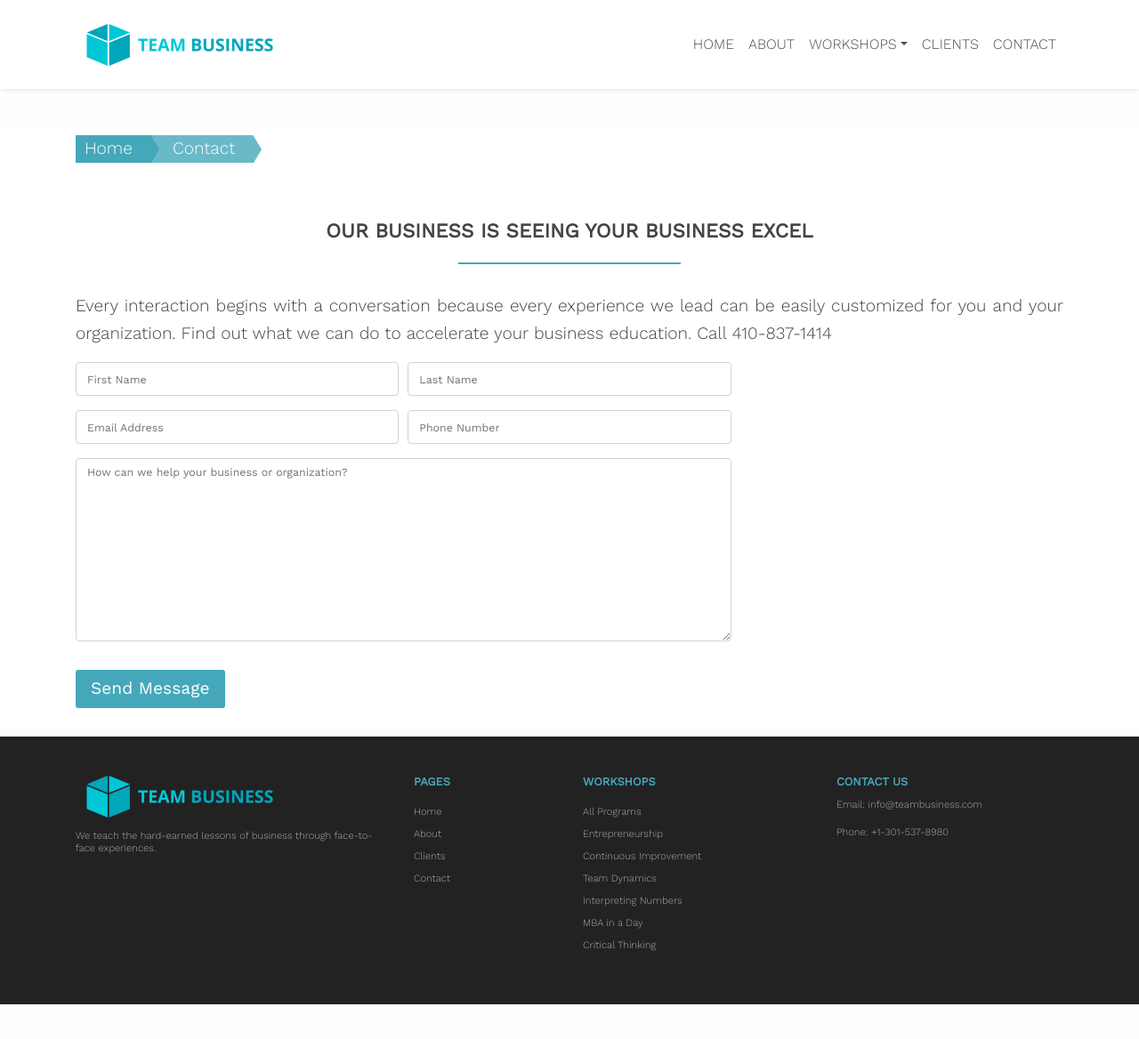
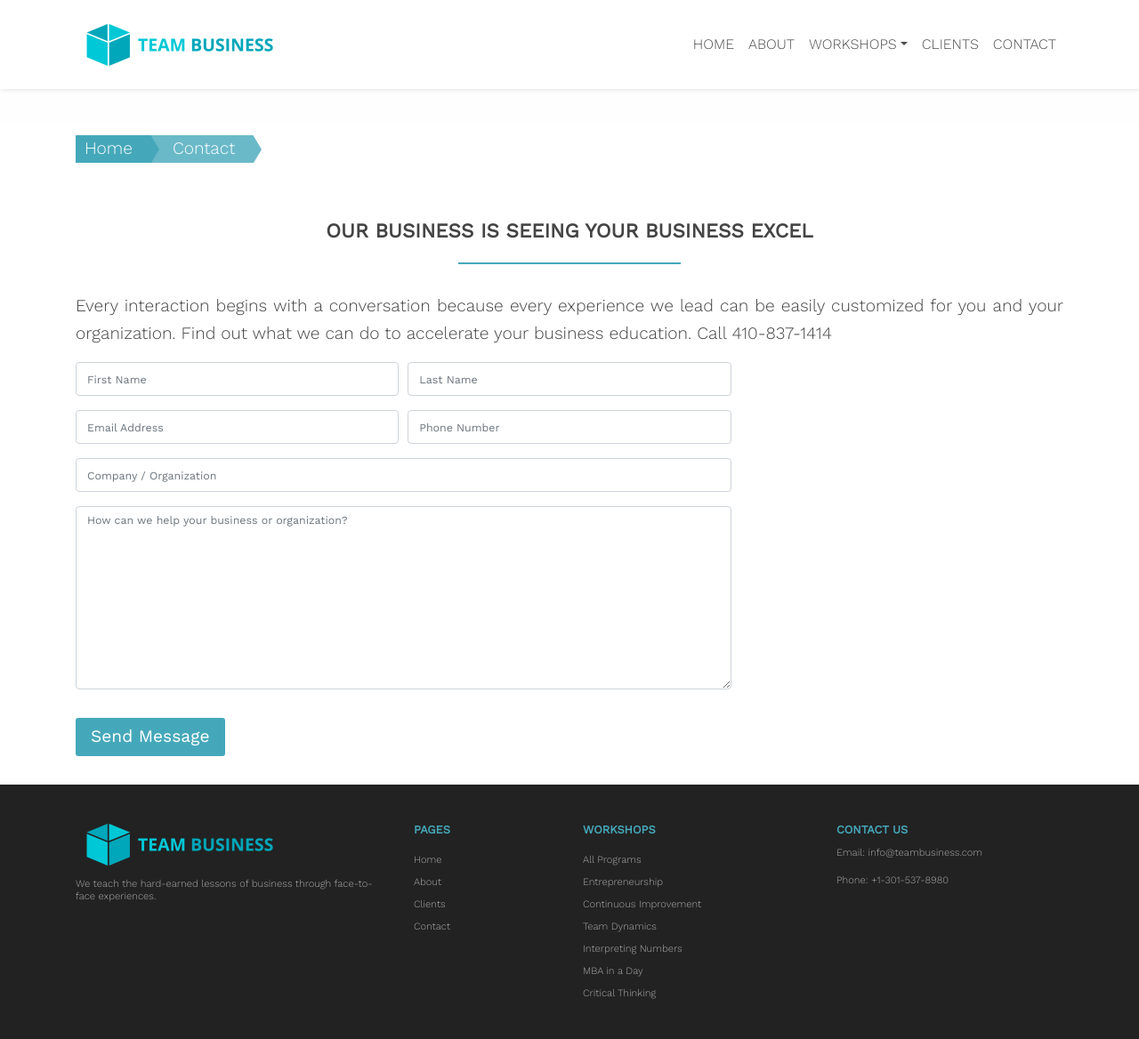
Before and after one commit to zac-heisey/team-business, a Jekyll site: the page built from _pages/contact.md, in a window 1280 px wide and 1183 px high. Shown: the top 1168 px of the window at 89% size. Built offline with Jekyll 4.4.1, drawn with Linux system fonts in a browser that asks for light colours.

Commit message:
add company/organization field to contact form

```diff
--- a/_pages/contact.md
+++ b/_pages/contact.md
@@ -42,6 +42,14 @@ Every interaction begins with a conversation because every experience we lead ca
   </div>
 
   <div class="form-row">
+    <!-- Company / Organization -->
+    <div class="form-group col-md-8">
+      <label class="sr-only" for="organization">Company / Organization</label>
+      <input class="form-control" type="text" name="Company / Organization" id="organization" placeholder="Company / Organization" required>
+    </div>
+  </div>
+
+  <div class="form-row">
     <!-- Message -->
     <div class="form-group col-md-8">
       <label class="sr-only" for="message">Phone Number</label>
```
